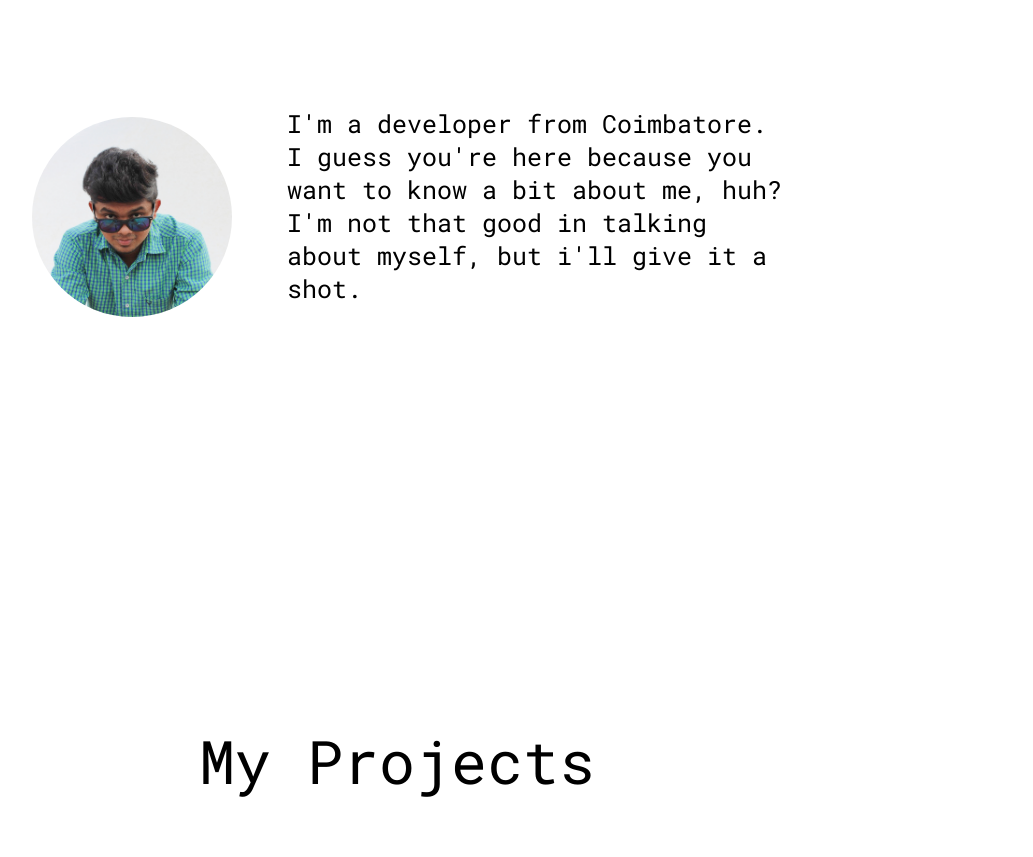
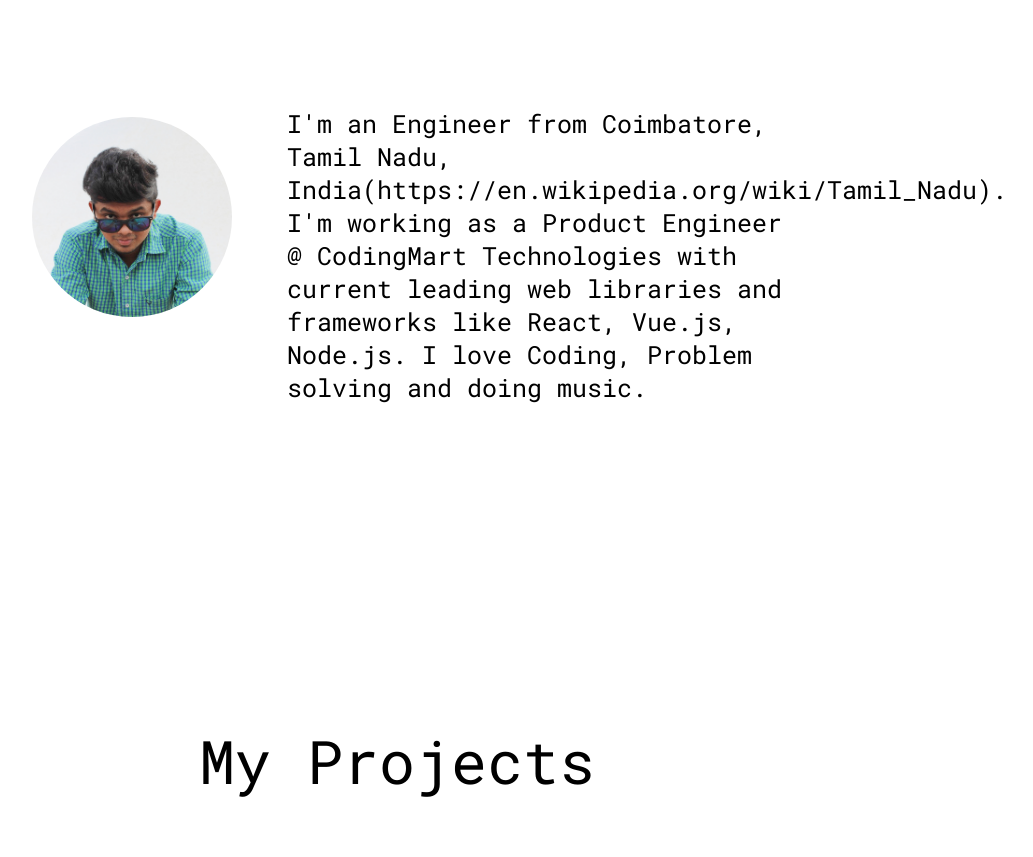
Before and after one commit to aksxmtvnty9/Myblog, a plain HTML site: page home.html in a window 1280 px wide. Shown: the part 954-1811 px from the top of the page, without its empty margins (243-1276 px from the left). Drawn offline with nearby package versions, Linux system fonts and the light colour scheme; no server answers.

Commit message:
update the bio

```diff
--- a/home.html
+++ b/home.html
@@ -185,7 +185,7 @@ function totop() {
             <p id="aboutme">About Me</p>
             <div class="aboutdiv-inside">
                <div id="pic"class="img"><img src="Assets/ak.jpg" alt="mypic" style="border-radius: 50%;" draggable="false"></div>
-               <div id="intro" class="intro"><p>I'm a developer from Coimbatore. I guess you're here because you want to know a bit about me, huh? I'm not that good in talking about myself, but i'll give it a shot.</p></div>
+               <div id="intro" class="intro"><p>I'm an Engineer from Coimbatore, Tamil Nadu, India(https://en.wikipedia.org/wiki/Tamil_Nadu). I'm working as a Product Engineer @ CodingMart Technologies with current leading web libraries and frameworks like React, Vue.js, Node.js. I love Coding, Problem solving and doing music.</p></div>
             </div>
         </div>
         <div id="projectsdiv">
```
